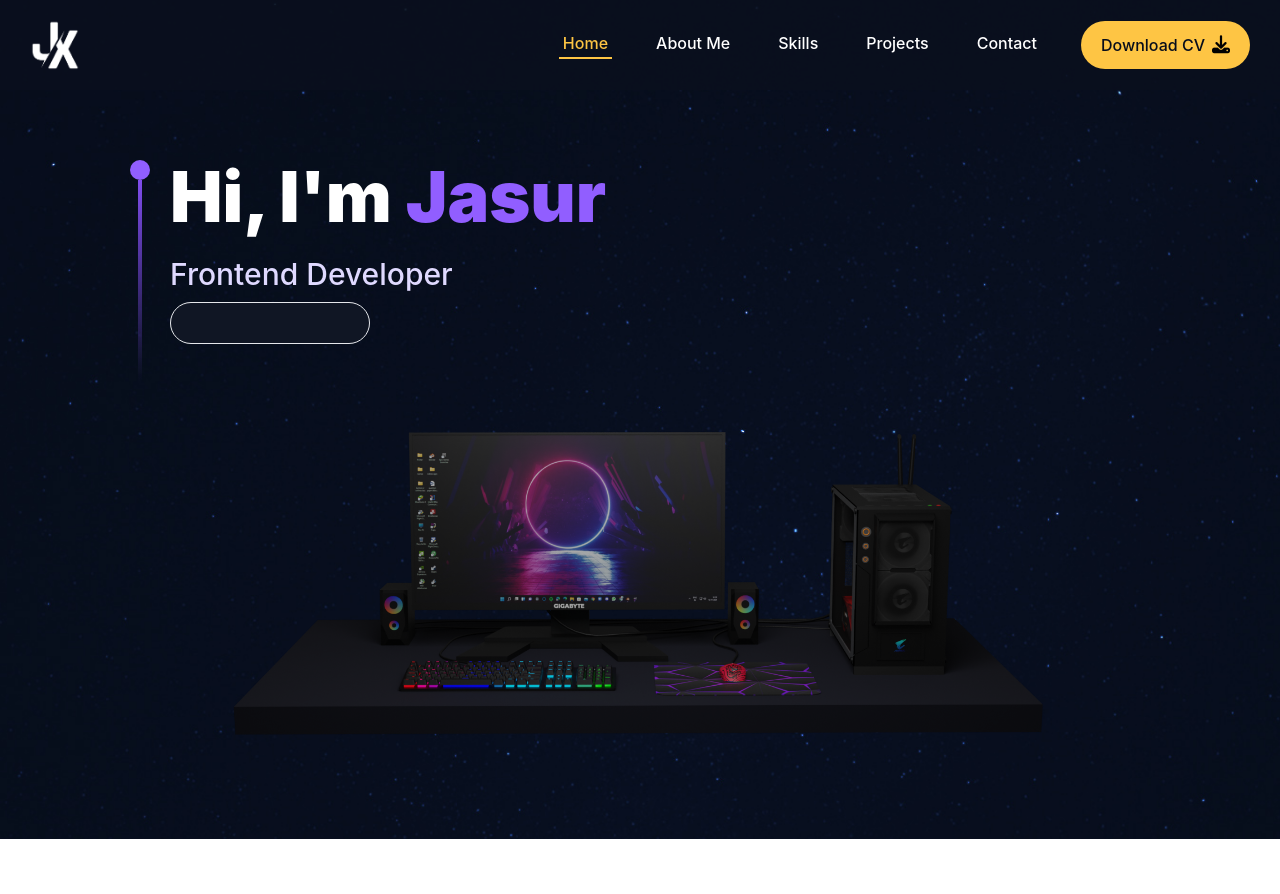
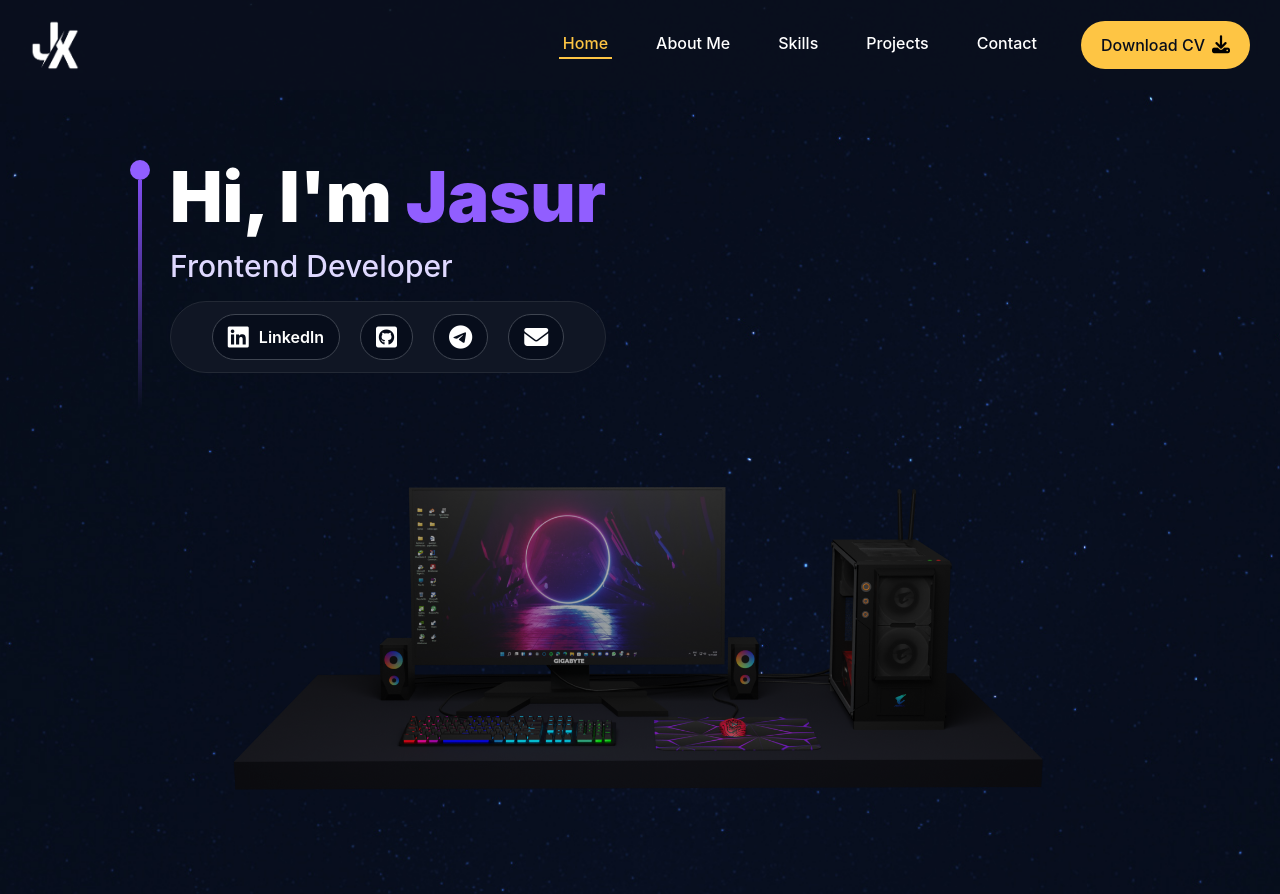
Before and after one commit to jasurkhaitov/blog, a React (Create React App) app: page / in a window 1280 px wide. Before the commit the page ends 839 px from the top, so only its background shows below. Built offline with nearby package versions, Linux system fonts and the light colour scheme.

Commit message:
Header Responsive

```diff
--- a/src/assets/constant/style.jsx
+++ b/src/assets/constant/style.jsx
@@ -2,4 +2,7 @@ export const style = {
     button: 'bg-Pyellow flex items-center px-[20px] py-[12px] rounded-[50px]',
     heroHeadText: "font-black text-white lg:text-[70px] sm:text-[50px] xs:text-[40px] text-[40px] lg:leading-[98px] mt-2",
     heroSubText: "text-[#dfd9ff] font-medium lg:text-[30px] sm:text-[26px] xs:text-[20px] text-[16px] lg:leading-[40px]",
+    aHrefLink: 'rounded-[50px] px-[15px] py-[10px] bg-[#070d1b] border-[0.5px] border-[#3f4551] flex items-center gap-[10px] hover:cursor-pointer',
+    svgAlink: 'text-white text-[24px]',
+    spanLink: 'text-base font-semibold text-white'
 }
--- a/src/components/Header.jsx
+++ b/src/components/Header.jsx
@@ -4,30 +4,58 @@ import pcImg from '../assets/img/PC.png'
 
 export default function Header() {
   return (
-    <header className='pt-[140px] pb-[100px] bg-headerBackground bg-center bg-no-repeat bg-cover lg:px-[100px]'>
+    <header className='pt-[100px] md:pt-[140px] pb-[50px] md:pb-[100px] bg-headerBackground bg-center bg-no-repeat bg-cover px-[20px] md:px-[50px] lg:px-[100px]'>
       <div className='container m-auto'>
 
-        <div className='flex gap-5'>
+        <div className='flex gap-3 md:gap-5'>
 
           <div className='flex flex-col justify-center items-center mt-5'>
-            <div className='w-5 h-5 rounded-full bg-[#915EFF]' />
-            <div className='w-1 h-[200px] violet-gradient' />
+            <div className='w-4 h-4 md:w-5 md:h-5 rounded-full bg-[#915EFF]' />
+            <div className='w-1 h-[100px] md:h-[210px] lg:h-[230px] violet-gradient' />
           </div>
 
-          <div>
+          <div className='mt-[10px] lg:mt-[0px]'>
 
             <h1 className={`${style.heroHeadText} text-white`}> Hi, I'm <span className='text-[#915EFF]'>Jasur</span> </h1>
-            <p className={`${style.heroSubText} my-2 text-white-100`}> Frontend Developer </p>
+            <p className={`${style.heroSubText} text-white-100`}> Frontend Developer </p>
 
-            <div className='bg-[#101624] w-[200px] p-[20px] rounded-[50px] border-[1px] border-[#23293]'>
+            <ul className='md:flex justify-center items-center gap-[20px] px-[12px] py-[12px] bg-[#101624] mt-[15px] rounded-[50px] border-[1px] border-[#232935] hidden'>
 
-            </div>
+              <li>
+                  <a href="#!" className={`${style.aHrefLink}`}>
+                    <i class={`${style.svgAlink} fa-brands fa-linkedin`}></i>
+                    <span className={`${style.spanLink}`}>Linkedln</span>
+                  </a>
+              </li>
+
+              <li>
+                  <a href="#!" className={`${style.aHrefLink}`}>
+                    <i class={`${style.svgAlink} fa-brands fa-square-github`}></i>
+                    <span className={`${style.spanLink} hidden`}>GitHub</span>
+                  </a>
+              </li>
+
+              <li>
+                  <a href="#!" className={`${style.aHrefLink}`}>
+                    <i class={`${style.svgAlink} fa-brands fa-telegram`}></i>
+                    <span className={`${style.spanLink} hidden`}>Telegram</span>
+                  </a>
+              </li>
+
+              <li>
+                  <a href="#!" className={`${style.aHrefLink}`}>
+                    <i class={`${style.svgAlink} fa-solid fa-envelope`}></i>
+                    <span className={`${style.spanLink} hidden`}>Email</span>
+                  </a>
+              </li>
+
+            </ul>
 
           </div>
 
         </div>
 
-        <img src={pcImg} className='m-auto w-full mt-[50px] xl:w-4/5 2xl:w-3/4' alt="" />
+        <img src={pcImg} className='m-auto w-full mt-[40px] md:mt-[75px] xl:w-4/5 2xl:w-3/4' alt="" />
 
       </div>
     </header>
--- a/src/index.css
+++ b/src/index.css
@@ -94,3 +94,9 @@
     object-fit: cover;
     height: auto;
   }
+
+  a:hover,
+  button:hover,
+  i:hover {
+    cursor: pointer;
+  }
```
